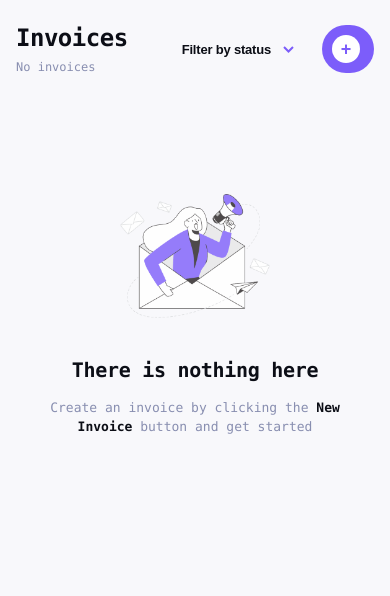
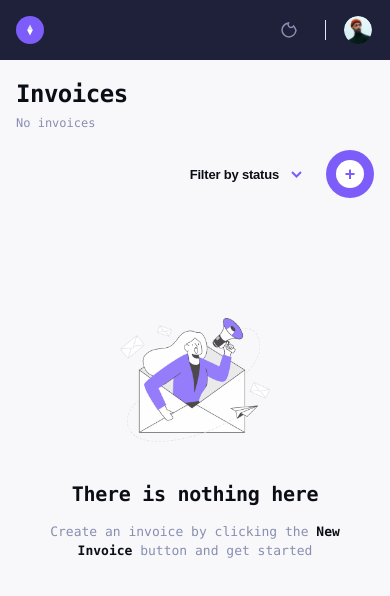
Before and after one commit to FavieCodes/Hng14_frontend_task_two, a React (Create React App) app: page / in a window 390 px wide. Shown: the top 596 px of the page. Built offline with nearby package versions, Linux system fonts and the light colour scheme.

Commit message:
update: navbar for tablet and mobile view

```diff
--- a/src/App.css
+++ b/src/App.css
@@ -71,7 +71,7 @@ body {
   flex: 1;
   margin-left: 80px;
   padding: 60px 48px;
-  transition: margin-left 0.3s ease;
+  transition: margin-left 0.3s ease, padding 0.3s ease;
   background: var(--bg-main);
 }
 
@@ -95,7 +95,6 @@ body {
 /* Form Modal - Narrow width, flush to sidebar */
 .form-modal {
   background: var(--bg-form);
-  border-radius: 0;
   max-width: 600px;
   width: 100%;
   height: 100vh;
@@ -103,13 +102,11 @@ body {
   position: relative;
   animation: slideInFromLeft 0.3s ease;
   box-shadow: 4px 0 20px rgba(0, 0, 0, 0.15);
-  border-radius: 0;
 }
 
 /* Detail Modal - Same style */
 .detail-modal {
   background: var(--bg-card);
-  border-radius: 0;
   max-width: 600px;
   width: 100%;
   height: 100vh;
@@ -127,6 +124,15 @@ body {
   to {
     opacity: 1;
     transform: translateX(0);
+  }
+}
+
+@keyframes fadeIn {
+  from {
+    opacity: 0;
+  }
+  to {
+    opacity: 1;
   }
 }
 
@@ -250,34 +256,59 @@ body {
   animation: fadeIn 0.3s ease;
 }
 
-@keyframes fadeIn {
-  from {
-    opacity: 0;
+/* Tablet View (768px - 1023px) */
+@media (max-width: 1023px) and (min-width: 769px) {
+  .main-content {
+    margin-left: 0;
+    padding: 90px 32px 40px 32px;
   }
-  to {
-    opacity: 1;
+
+  .modal-overlay-page {
+    left: 0;
+    top: 70px;
+  }
+
+  .form-modal,
+  .detail-modal {
+    max-width: 550px;
+    height: calc(100vh - 70px);
+    margin-top: 70px;
+  }
+
+  .app-header {
+    margin-bottom: 40px;
+  }
+
+  .header-left h1 {
+    font-size: 28px;
   }
 }
 
-/* Responsive */
+/* Mobile View (up to 768px) */
 @media (max-width: 768px) {
   .main-content {
-    margin-left: 64px;
-    padding: 32px 20px;
+    margin-left: 0;
+    padding: 85px 20px 32px 20px;
   }
 
   .modal-overlay-page {
-    left: 64px;
+    left: 0;
+    top: 65px;
   }
 
   .form-modal,
   .detail-modal {
     max-width: 100%;
-    width: 100%;
+    height: calc(100vh - 65px);
+    margin-top: 65px;
+    border-radius: 0;
   }
 
   .app-header {
     margin-bottom: 32px;
+    flex-direction: column;
+    align-items: flex-start;
+    gap: 20px;
   }
 
   .header-left h1 {
@@ -285,7 +316,9 @@ body {
   }
 
   .header-right {
-    gap: 20px;
+    width: 100%;
+    justify-content: space-between;
+    gap: 16px;
   }
 
   .btn-new-invoice {
@@ -293,7 +326,8 @@ body {
   }
 
   .btn-text {
-    display: none;
+    display: inline-block;
+    font-size: 13px;
   }
 
   .plus-icon {
@@ -301,28 +335,37 @@ body {
     height: 28px;
     font-size: 18px;
   }
-}
-
-@media (max-width: 480px) {
-  .main-content {
-    margin-left: 0;
-    padding: 24px 16px;
-  }
-
-  .modal-overlay-page {
-    left: 0;
-  }
 
   .invoice-count {
     font-size: 12px;
   }
+}
 
-  .btn-close-modal {
-    width: 28px;
-    height: 28px;
-    font-size: 18px;
-    top: 12px;
-    right: 12px;
-    margin: 12px 12px 0 0;
+/* Small Mobile (up to 480px) */
+@media (max-width: 480px) {
+  .main-content {
+    padding: 80px 16px 24px 16px;
+  }
+
+  .modal-overlay-page {
+    top: 60px;
+  }
+
+  .form-modal,
+  .detail-modal {
+    height: calc(100vh - 60px);
+    margin-top: 60px;
+  }
+
+  .btn-text {
+    display: none;
+  }
+
+  .header-right {
+    justify-content: flex-end;
+  }
+
+  .btn-new-invoice {
+    padding: 10px;
   }
 }
--- a/src/App.js
+++ b/src/App.js
@@ -64,7 +64,7 @@ const AppContent = () => {
   return (
     <div className="app-layout">
       <Sidebar />
-      <div className="main-content">
+      <div className={`main-content ${showForm ? 'form-open' : ''}`}>
         <header className="app-header">
           <div className="header-left">
             <h1>Invoices</h1>
@@ -93,7 +93,7 @@ const AppContent = () => {
           />
         </main>
 
-        {/* Invoice Detail Modal - Flush to sidebar */}
+        {/* Invoice Detail Modal */}
         {selectedInvoice && (
           <div className="modal-overlay-page" onClick={() => setSelectedInvoiceId(null)}>
             <div className="detail-modal" onClick={(e) => e.stopPropagation()}>
@@ -119,7 +119,7 @@ const AppContent = () => {
           </div>
         )}
 
-        {/* Invoice Form Modal - Flush to sidebar */}
+        {/* Invoice Form Modal */}
         {showForm && (
           <div className="modal-overlay-page" onClick={() => {
             setShowForm(false);
--- a/src/components/InvoiceList/InvoiceList.css
+++ b/src/components/InvoiceList/InvoiceList.css
@@ -30,6 +30,11 @@
   letter-spacing: -0.25px;
 }
 
+.invoice-id-hash {
+  color: var(--text-secondary);
+  font-weight: 500;
+}
+
 .invoice-date {
   font-size: 13px;
   color: var(--text-secondary);
@@ -55,7 +60,7 @@
   color: var(--primary);
 }
 
-/* Empty State - with local image */
+/* Empty State */
 .empty-state {
   text-align: center;
   padding: 80px 24px;
@@ -97,12 +102,24 @@
   font-weight: 700;
 }
 
-/* Responsive */
-@media (max-width: 768px) {
-  .invoice-list {
-    gap: 12px;
+/* Tablet View */
+@media (max-width: 1023px) and (min-width: 769px) {
+  .invoice-item {
+    grid-template-columns: 90px 120px 1fr 100px 100px 30px;
+    padding: 16px 20px;
   }
 
+  .invoice-id {
+    font-size: 13px;
+  }
+
+  .invoice-amount {
+    font-size: 14px;
+  }
+}
+
+/* Mobile View - Card Layout */
+@media (max-width: 768px) {
   .invoice-item {
     grid-template-columns: 1fr 1fr;
     gap: 12px;
@@ -113,6 +130,9 @@
   .invoice-id {
     grid-column: 1;
     font-size: 16px;
+    display: flex;
+    align-items: center;
+    gap: 4px;
   }
 
   .invoice-client {
@@ -149,3 +169,18 @@
     max-width: 150px;
   }
 }
+
+/* Small Mobile */
+@media (max-width: 480px) {
+  .invoice-item {
+    padding: 16px;
+  }
+
+  .invoice-id {
+    font-size: 14px;
+  }
+
+  .invoice-amount {
+    font-size: 16px;
+  }
+}
--- a/src/components/InvoiceList/InvoiceList.js
+++ b/src/components/InvoiceList/InvoiceList.js
@@ -11,6 +11,9 @@ const InvoiceList = ({ invoices, onInvoiceClick }) => {
             src="/emptyIllustration.png"
             alt="No invoices illustration"
             className="empty-image"
+            onError={(e) => {
+              e.target.src = 'https://ui-avatars.com/api/?background=7C5DFA&color=fff&size=120&bold=true&name=No+Invoices';
+            }}
           />
         </div>
         <h2 className="empty-title">There is nothing here</h2>
@@ -32,12 +35,18 @@ const InvoiceList = ({ invoices, onInvoiceClick }) => {
           tabIndex={0}
           onKeyPress={(e) => e.key === 'Enter' && onInvoiceClick(invoice.id)}
         >
-          <div className="invoice-id">#{invoice.id}</div>
+          <div className="invoice-id">
+            <span className="invoice-id-hash">#</span>{invoice.id}
+          </div>
           <div className="invoice-date">
             Due {new Date(invoice.paymentDue || invoice.createdAt).toLocaleDateString('en-GB', { day: 'numeric', month: 'short', year: 'numeric' })}
           </div>
-          <div className="invoice-client">{invoice.clientName || 'No client'}</div>
-          <div className="invoice-amount">£ {invoice.total.toFixed(2)}</div>
+          <div className="invoice-client">
+            {invoice.clientName || 'No client'}
+          </div>
+          <div className="invoice-amount">
+            £ {invoice.total.toFixed(2)}
+          </div>
           <StatusBadge status={invoice.status} />
           <div className="invoice-arrow">
             <svg width="7" height="10" xmlns="http://www.w3.org/2000/svg">
--- a/src/components/Sidebar/Sidebar.css
+++ b/src/components/Sidebar/Sidebar.css
@@ -1,3 +1,4 @@
+/* Desktop Sidebar (default) */
 .sidebar {
   position: fixed;
   left: 0;
@@ -12,7 +13,7 @@
   align-items: center;
   z-index: 100;
   overflow: hidden;
-  transition: background 0.3s ease, width 0.3s ease;
+  transition: all 0.3s ease;
 }
 
 .sidebar-logo {
@@ -55,11 +56,12 @@
   width: 100%;
 }
 
+/* Horizontal line between theme toggle and profile */
 .divider {
-  width: 70px;
-  height: 3.5px;
+  width: 40px;
+  height: 1px;
   background: var(--border-color);
-  /* margin: 0 auto; */
+  margin: 0 auto;
 }
 
 .profile-container {
@@ -84,14 +86,121 @@
   border-radius: 50%;
 }
 
-/* Responsive Sidebar */
-@media (max-width: 768px) {
+/* Tablet View (768px - 1023px) - Sidebar becomes top navbar */
+@media (max-width: 1023px) and (min-width: 769px) {
   .sidebar {
-    width: 64px;
+    position: fixed;
+    top: 0;
+    left: 0;
+    right: 0;
+    width: 100%;
+    height: 70px;
+    flex-direction: row;
+    justify-content: space-between;
+    align-items: center;
+    border-radius: 0;
+    padding: 0 32px;
+    background: var(--bg-sidebar);
   }
 
   .sidebar-logo {
-    padding: 20px 0;
+    width: auto;
+    background: none;
+    border-radius: 0;
+    padding: 0;
+    height: auto;
+  }
+
+  .sidebar-logo::after {
+    display: none;
+  }
+
+  .logo-container svg {
+    width: 36px;
+    height: 36px;
+  }
+
+  .sidebar-actions {
+    flex-direction: row;
+    align-items: center;
+    gap: 24px;
+    padding: 0;
+    width: auto;
+  }
+
+  .divider {
+    width: 1px;
+    height: 30px;
+    background: var(--border-color);
+    margin: 0;
+  }
+
+  .profile-container {
+    width: 40px;
+    height: 40px;
+  }
+}
+
+/* Mobile View (up to 768px) - Sidebar becomes top navbar */
+@media (max-width: 768px) {
+  .sidebar {
+    position: fixed;
+    top: 0;
+    left: 0;
+    right: 0;
+    width: 100%;
+    height: 65px;
+    flex-direction: row;
+    justify-content: space-between;
+    align-items: center;
+    border-radius: 0;
+    padding: 0 20px;
+    background: var(--bg-sidebar);
+  }
+
+  .sidebar-logo {
+    width: auto;
+    background: none;
+    border-radius: 0;
+    padding: 0;
+    height: auto;
+  }
+
+  .sidebar-logo::after {
+    display: none;
+  }
+
+  .logo-container svg {
+    width: 32px;
+    height: 32px;
+  }
+
+  .sidebar-actions {
+    flex-direction: row;
+    align-items: center;
+    gap: 20px;
+    padding: 0;
+    width: auto;
+  }
+
+  .divider {
+    width: 1px;
+    height: 25px;
+    background: var(--border-color);
+    margin: 0;
+  }
+
+  .profile-container {
+    width: 36px;
+    height: 36px;
+  }
+}
+
+/* Small Mobile */
+@media (max-width: 480px) {
+  .sidebar {
+    height: 60px;
+    padding: 0 16px;
   }
 
   .logo-container svg {
@@ -99,18 +208,16 @@
     height: 28px;
   }
 
+  .sidebar-actions {
+    gap: 16px;
+  }
+
   .profile-container {
-    width: 38px;
-    height: 38px;
+    width: 32px;
+    height: 32px;
   }
 
   .divider {
-    width: 32px;
+    height: 20px;
   }
 }
-
-@media (max-width: 480px) {
-  .sidebar {
-    display: none;
-  }
-}
```
